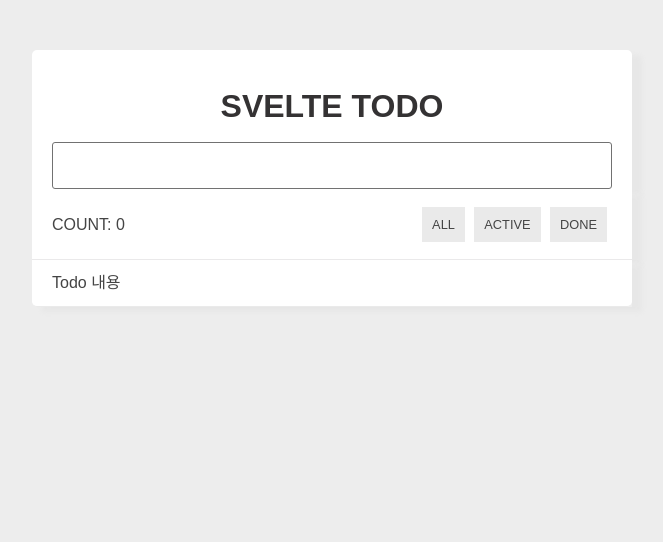
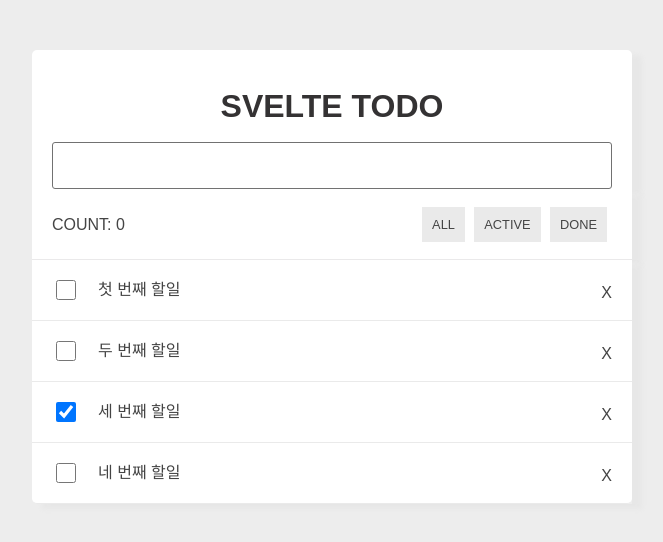
Before and after one commit to gh1224/svelte-todo, a Svelte app: page / in a window 1280 px wide. Shown: the top 542 px of the page, without its empty margins (308-971 px from the left). Built offline with nearby package versions, Linux system fonts and the light colour scheme.

Commit message:
8-3 Todo 리스트 출력

```diff
--- a/package.json
+++ b/package.json
@@ -19,6 +19,7 @@
     "svelte": "^3.55.0"
   },
   "dependencies": {
-    "sirv-cli": "^2.0.0"
+    "sirv-cli": "^2.0.0",
+    "uuid": "^9.0.0"
   }
 }
--- a/src/App.svelte
+++ b/src/App.svelte
@@ -2,10 +2,44 @@
 	import TodoHeader from "./components/TodoHeader.svelte";
 	import TodoInfo from "./components/TodoInfo.svelte";
 	import TodoList from "./components/TodoList.svelte";
+
+	import { v4 as uuid } from "uuid";
+
+	let todos = [
+		{
+			id: uuid(),
+			content: "첫 번째 할일",
+			done: false,
+		},
+		{
+			id: uuid(),
+			content: "두 번째 할일",
+			done: false,
+		},
+		{
+			id: uuid(),
+			content: "세 번째 할일",
+			done: true,
+		},
+		{
+			id: uuid(),
+			content: "네 번째 할일",
+			done: false,
+		},
+	];
+
+	function handleCheckTodo(id) {
+		todos = todos.map((todo) => {
+			if (todo.id === id) {
+				todo.done = !todo.done;
+			}
+			return todo;
+		});
+	}
 </script>
 
 <div class="app">
 	<TodoHeader />
 	<TodoInfo />
-	<TodoList />
+	<TodoList {todos} {handleCheckTodo} />
 </div>
--- a/src/components/TodoItem.svelte
+++ b/src/components/TodoItem.svelte
@@ -0,0 +1,12 @@
+<script>
+    export let todo;
+    export let handleCheckTodo;
+</script>
+
+<input
+    type="checkbox"
+    bind:checked={todo.done}
+    on:click={() => handleCheckTodo(todo.id)}
+/>
+<span>{todo.content}</span>
+<a href="#">X</a>
--- a/src/components/TodoList.svelte
+++ b/src/components/TodoList.svelte
@@ -1,5 +1,16 @@
+<script>
+    import TodoItem from "./TodoItem.svelte";
+
+    export let todos;
+    export let handleCheckTodo;
+</script>
+
 <div class="main">
     <ul>
-        <li>Todo 내용</li>
+        {#each todos as todo, index (todo)}
+            <li>
+                <TodoItem {todo} {handleCheckTodo} />
+            </li>
+        {/each}
     </ul>
 </div>
```
Also changed, not shown: 1 other file (tests, documents, lock files or other folders).
